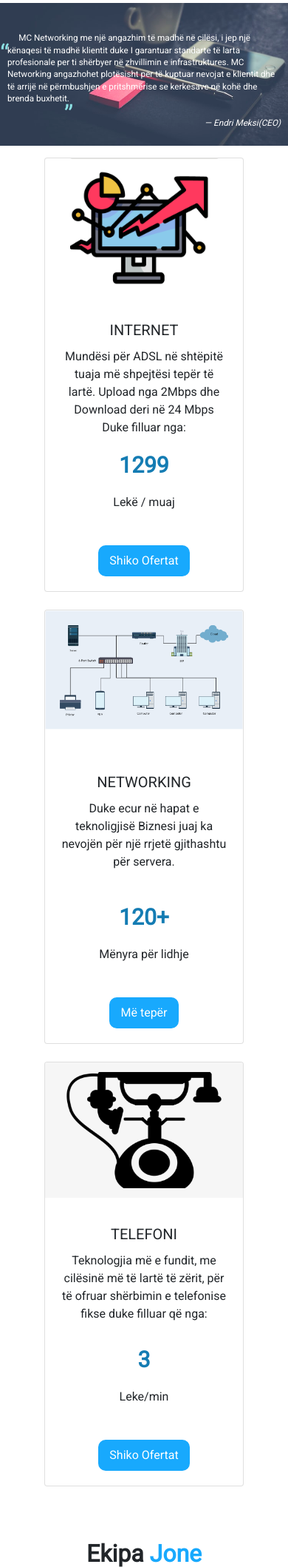
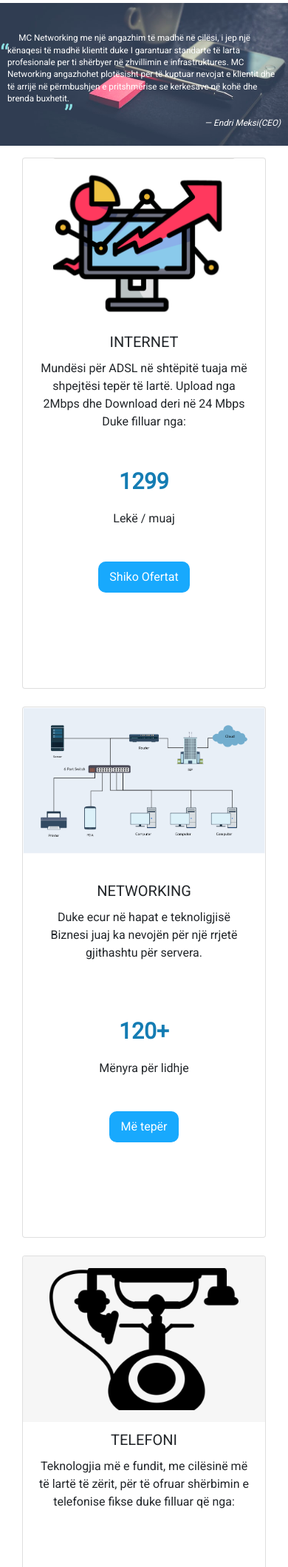
Before and after one commit to Yllcaka/Django-garbage-site, a Django app: page / in a window 390 px wide. Shown: the part 257-2375 px from the top of the page at 74% size. Run offline with Django 3.2, Linux system fonts and the light colour scheme; some libraries are stand-ins or nearby versions.

Commit message:
fixed card on home screen and did some list changes on telefoni

```diff
--- a/templates/MCN/index.html
+++ b/templates/MCN/index.html
@@ -107,7 +107,7 @@
 						</div>
 
 						<div class="card-body">
-							<h5 class="card-title text-center">INTERNET</h5>
+							<h5 class="card-title">INTERNET</h5>
 							<p class="card-text">Mundësi për ADSL në shtëpitë tuaja më shpejtësi tepër të lartë. Upload
 								nga 2Mbps dhe Download deri në 24 Mbps
 								Duke filluar nga:</p>
@@ -142,7 +142,7 @@
 
 						<div class="card-body">
 							<h5 class="card-title">TELEFONI</h5>
-							<p class="card-text" style="margin-bottom:12%;">Teknologjia më e fundit, me cilësinë më të
+							<p class="card-text pb-4">Teknologjia më e fundit, me cilësinë më të
 								lartë të zërit, për të
 								ofruar shërbimin e telefonise fikse duke filluar që nga:</p>
 							<p id="count3"></p>
--- a/templates/MCN/internet.html
+++ b/templates/MCN/internet.html
@@ -67,7 +67,7 @@
       <h2 class="text-center">MC Networking ju mban sa më pranë hapit të së ardhmes duke ju ofruar përvojen fantastike
         të teknologjisë së
         fibrave optike.</h2>
-      <ul>
+      <ul class="blue-list mx-auto">
         <li>
           Navigim me shpejtësinë më të lartë duke ju lejuar të shkarkoni filma, muzikë dhe fotografi në një kohë shumë
           të shkurtër.</li>
--- a/templates/MCN/static/CSS/index-style.css
+++ b/templates/MCN/static/CSS/index-style.css
@@ -8,6 +8,19 @@
 
 .card-container {
     height: 200px;
+}
+
+.card-body {
+    height: 60vh;
+    margin-bottom: 10px;
+}
+
+.card-text {
+    height: 20vh;
+}
+
+.card-title {
+    margin-top: .5rem;
 }
 
 /* .card-container img {
@@ -110,5 +123,22 @@ blockquote {
         font-size: 3vw !important;
     }
 
+    .card-text {
+        height: 22vh;
+    }
 
 }
+
+@media screen and (max-width:767px) {
+    .card-text {
+        height: 15vh;
+    }
+
+    #index-begin .col-md-4 {
+        width: 400px !important;
+    }
+
+    .card-title {
+        margin-top: 1rem;
+    }
+}
```
